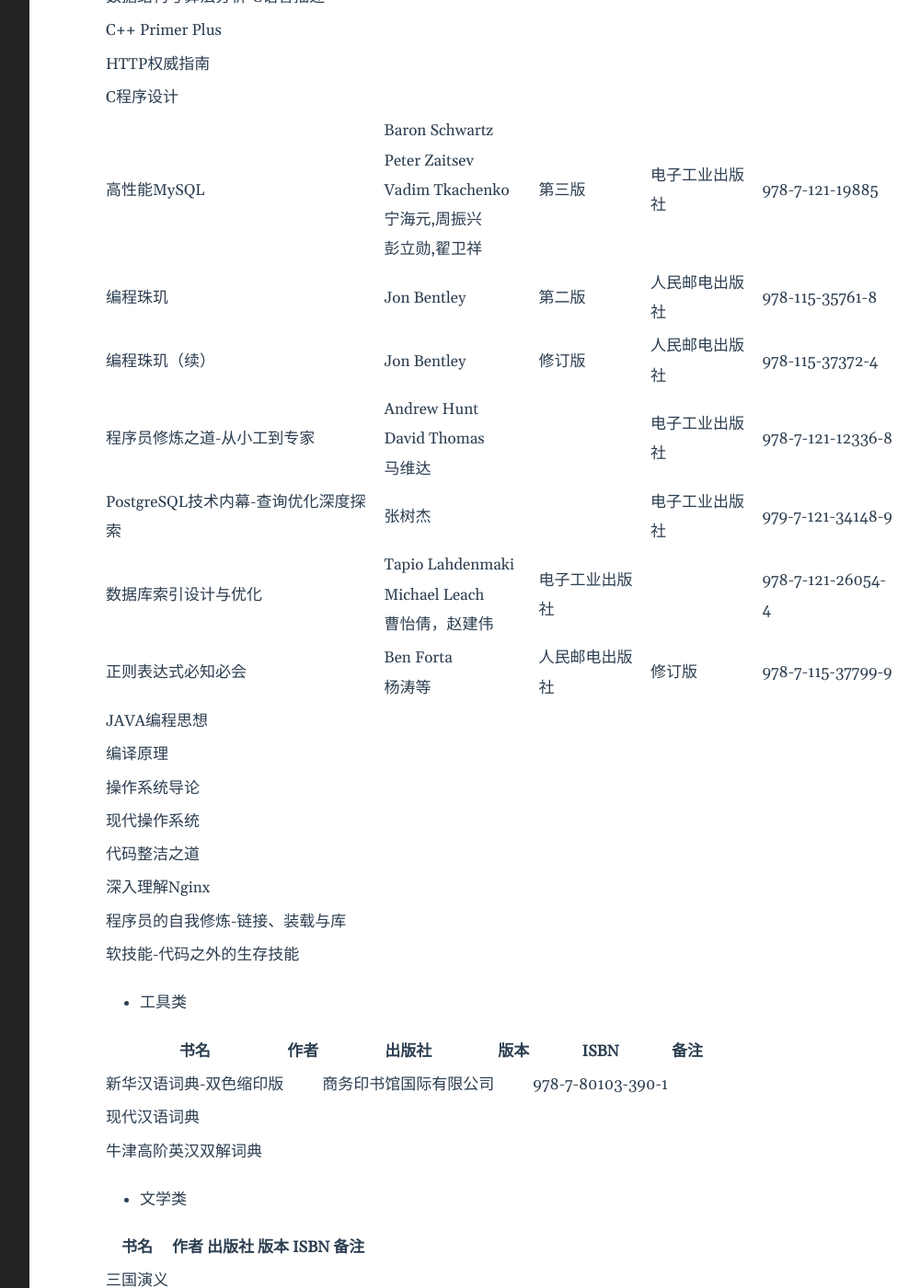
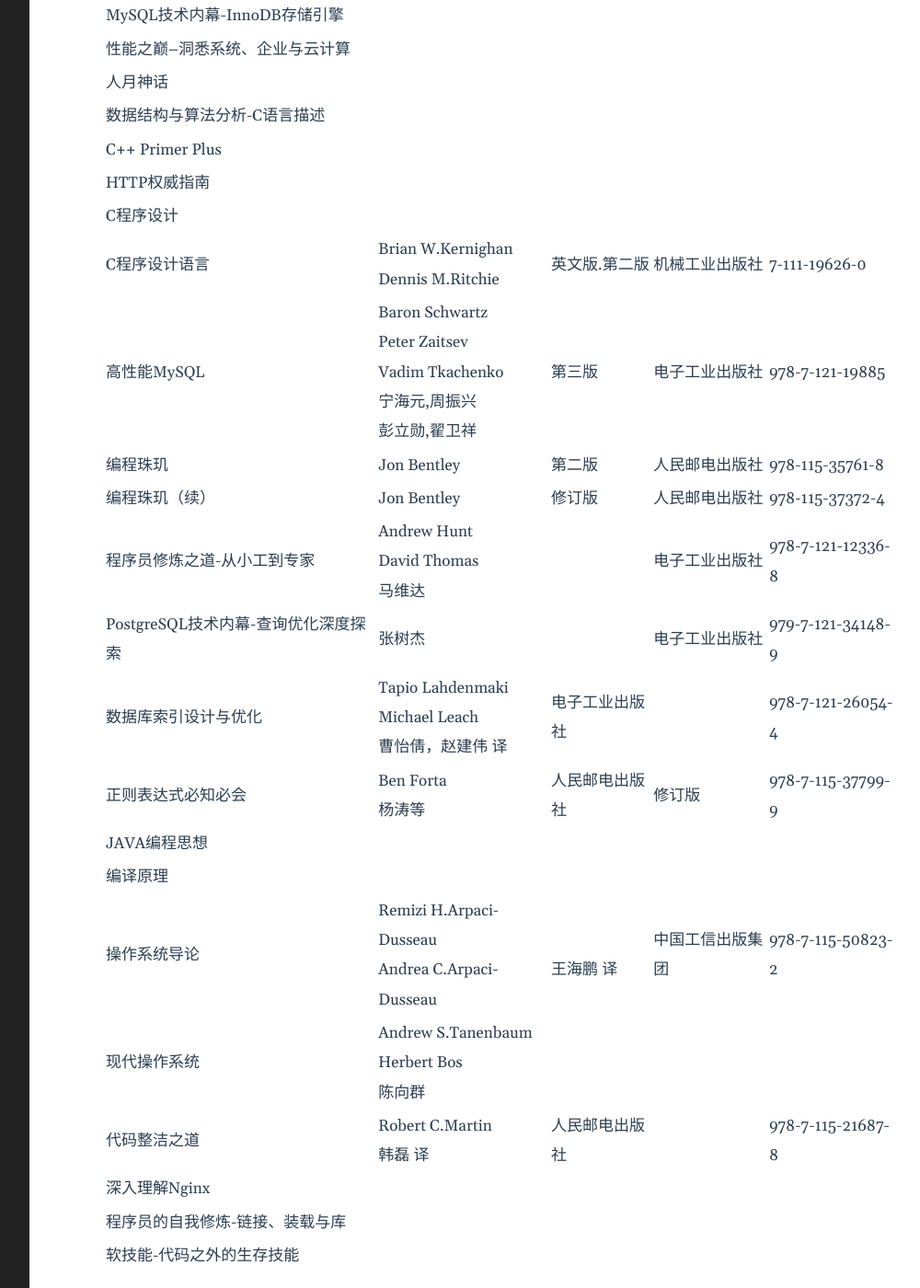
Before and after one commit to yejinp/yejinp.github.io, a Jekyll site: the page built from _posts/2022-10-16-我的书籍.markdown, in a window 1280 px wide and 1400 px high, scrolled down 1561 px. Shown: the whole window at 92% size, without its empty margins (188-1188 px from the left). Built offline with Jekyll 4.4.1, drawn with Linux system fonts in a browser that asks for light colours; some of the changed text lies outside the part shown.

Commit message:
add contents

```diff
--- a/_posts/2022-10-16-我的书籍.markdown
+++ b/_posts/2022-10-16-我的书籍.markdown
@@ -14,11 +14,11 @@
 | The.Go.Programming.Language | Alan A. A. Donovan<br>Brian W. Kernighan |  | | | |
 | Go专家编程 | | | | | |
 | UNIX环境高级编程 | |第三版 | | | |
-| UNIX网络编程 | |第二版 | | | |
+| UNIX网络编程 | W.Richard Stevens<br> Bill Fenner <br>Andrew M.Rudoff |英文版.第三版 | 人民邮电出版社| 978-7-115-21509-3 | |
 | UNIX编程艺术 | | | | | |
-| C陷阱与缺陷 | | | | | |
+| C陷阱与缺陷 | Andrew Koenig<br>高巍 译|  |人民邮电出版社 |978-7-115-17179-5 | |
 | C专家编程 | | | | | |
-| 深入理解Linux内核 | |第三版 | | | |
+| 深入理解Linux内核 | Daniel P.Bovet <br> Marco Cesati<br>陈莉君 张琼声 张宏伟|第三版 |中国电力出版社 |978-7-5083-5394-4 | |
 | 深入理解计算机系统| |第三版 | | | |
 | Linux驱动开发 | | | | | |
 | Python核心编程 | | | | | |
@@ -41,18 +41,19 @@
 | C++ Primer Plus| | | | |
 | HTTP权威指南| | | | | |
 | C程序设计 | | | | | |
+| C程序设计语言 | Brian W.Kernighan<br>Dennis M.Ritchie | 英文版.第二版 |机械工业出版社 |7-111-19626-0 | |
 | 高性能MySQL| Baron Schwartz<br>Peter Zaitsev<br>Vadim Tkachenko<br>宁海元,周振兴<br>彭立勋,翟卫祥 |第三版 | 电子工业出版社 | 978-7-121-19885| |
 | 编程珠玑| Jon Bentley | 第二版 | 人民邮电出版社 | 978-115-35761-8 | |
 | 编程珠玑（续）| Jon Bentley | 修订版 | 人民邮电出版社 | 978-115-37372-4 | |
 | 程序员修炼之道-从小工到专家| Andrew Hunt<br>David Thomas<br>马维达 | | 电子工业出版社 | 978-7-121-12336-8 | |
 | PostgreSQL技术内幕-查询优化深度探索| 张树杰 | |电子工业出版社 | 979-7-121-34148-9| |
-| 数据库索引设计与优化|Tapio Lahdenmaki<br>Michael Leach<br>曹怡倩，赵建伟 | 电子工业出版社| |978-7-121-26054-4 | |
+| 数据库索引设计与优化|Tapio Lahdenmaki<br>Michael Leach<br>曹怡倩，赵建伟 译 | 电子工业出版社| |978-7-121-26054-4 | |
 | 正则表达式必知必会|Ben Forta<br>杨涛等 |人民邮电出版社 |修订版 | 978-7-115-37799-9| |
 | JAVA编程思想| | | | | |
 | 编译原理| | | | | |
-| 操作系统导论| | | | | |
-| 现代操作系统| | | | | |
-| 代码整洁之道| | | | | |
+| 操作系统导论| Remizi H.Arpaci-Dusseau<br> Andrea C.Arpaci-Dusseau|<br>王海鹏 译 | 中国工信出版集团 |978-7-115-50823-2 | |
+| 现代操作系统| Andrew S.Tanenbaum<br>Herbert Bos<br> 陈向群 | | | | |
+| 代码整洁之道| Robert C.Martin<br>韩磊 译 | 人民邮电出版社 |  | 978-7-115-21687-8| |
 | 深入理解Nginx| | | | | |
 | 程序员的自我修炼-链接、装载与库| | | | |
 | 软技能-代码之外的生存技能| | | | | |
@@ -129,7 +130,7 @@
 | 高效能人士的七个习惯| 史蒂芬.柯维| 中国青年出版社| | | |
 | THINK & GROW RICH| Mapoleon Hill | The Random House Publishing Group| | 978-0-449-21492-3| |
 | 人性的弱点| 戴尔.卡耐基<br>平湖| 天津人民出版社| | 978-7-201-10140-8| |
+|重来|Jason Fried <br>David Heinemeier Hansson<br>李瑜偲 译| 中信出版社 | | 978-7-5086-2361-0 | |
 |||||||
 |||||||
 |||||||
-|||||||
```
